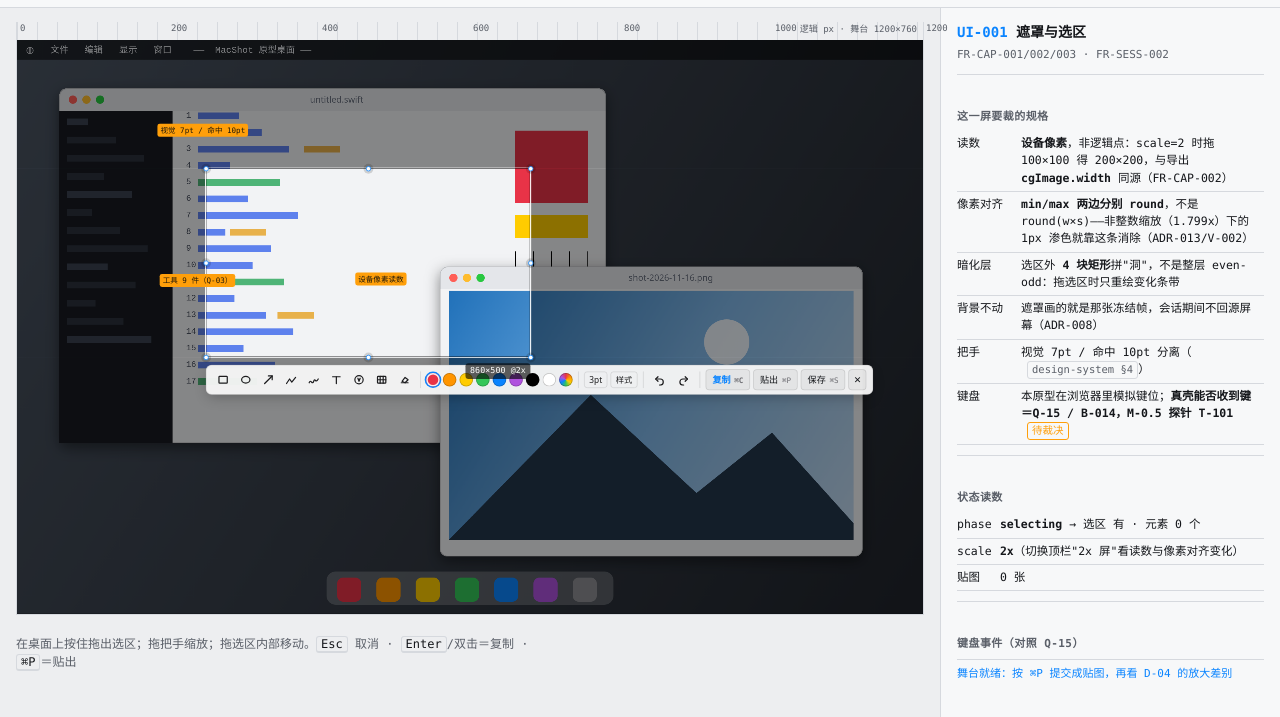
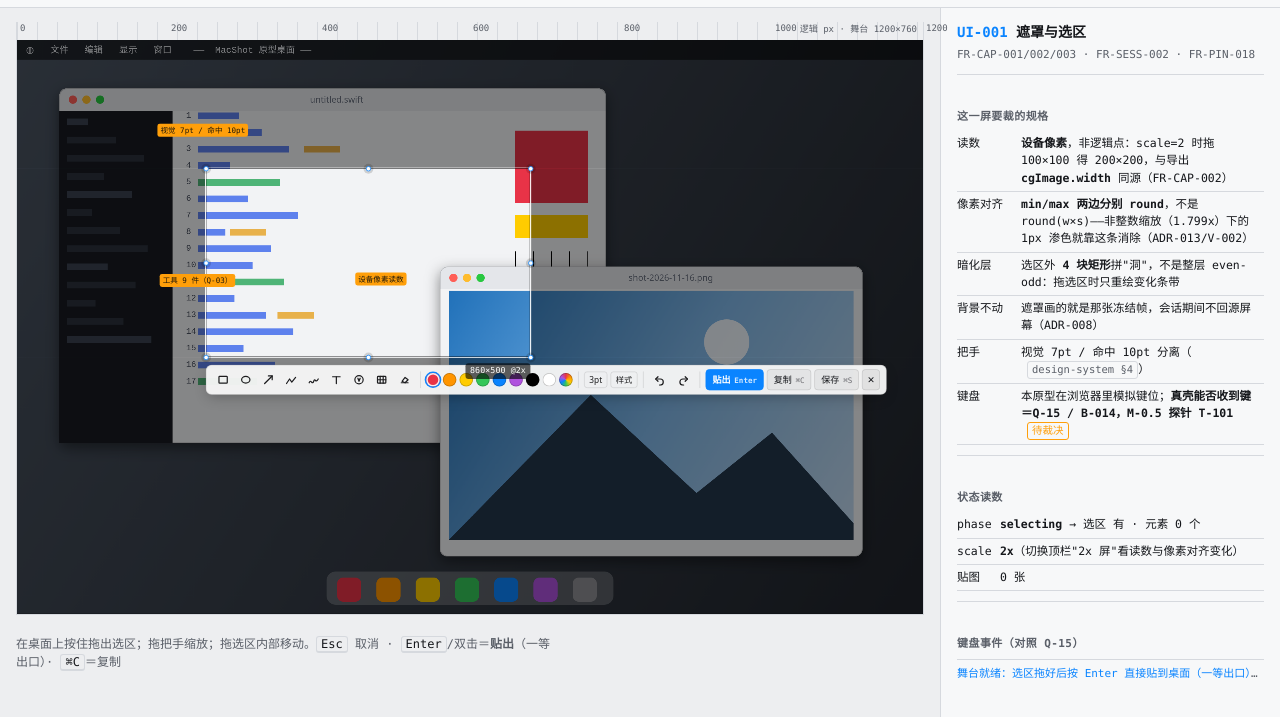
Before and after one commit to Orakky/MacShot, a plain HTML site: page prototypes/index.html in a window 1280 px wide. Shown: the part 75-792 px from the top of the page. Drawn offline with Linux system fonts and the light colour scheme.

Commit message:
docs+prototypes: 把"贴出"提为截图后的一等出口（FR-PIN-018）
用户需求：截屏后应能直接置顶到桌面查看。原设计里 ⌘P 已存在但只是次级按钮、
默认出口是复制，所以改的是优先级而不是加功能：
Q-05 推荐档改为"默认出口＝贴出"，Enter/双击＝贴出、⌘C 或 ⌥Enter＝复制、⌘P 保留；
默认档由 AppPreferences.commitBehavior 查表决定，不写进 CommitIntent 语义（改默认档不动状态机）。
新增 V-036 与 P0 计数 33→34。原型已按此实现并验证读数。

```diff
--- a/prototypes/index.html
+++ b/prototypes/index.html
@@ -104,7 +104,8 @@ main{flex:1;display:grid;grid-template-columns:minmax(0,1fr) 340px;gap:0;min-hei
 .act{height:var(--ctrl-h);border-radius:5px;border:1px solid var(--float-stroke);background:rgba(128,128,128,.1);
   font-family:var(--sans);font-size:12px;padding:0 8px;cursor:pointer;display:flex;align-items:center;gap:5px;white-space:nowrap}
 .act kbd{font-family:var(--mono);font-size:10px;color:var(--text-secondary)}
-.act.pri{color:var(--accent);font-weight:600}
+.act.pri{background:var(--accent);border-color:var(--accent);color:#fff;font-weight:600}
+.act.pri kbd{color:rgba(255,255,255,.82)}
 .act.x{padding:0 6px}
 .pop{position:absolute;font-family:var(--sans);background:var(--float-surface);border:1px solid var(--float-stroke);
   border-radius:var(--r2);box-shadow:var(--float-shadow);padding:6px 8px;display:flex;align-items:center;gap:8px;font-size:11px;color:var(--text-primary)}
@@ -244,8 +245,8 @@ li{margin:0 0 5px}
         <button class="tbtn" id="undo" title="撤销 ⌘Z"><svg viewBox="0 0 16 16"><path d="M6 4L3 7l3 3"/><path d="M3 7h6a4 4 0 1 1 0 8H8"/></svg></button>
         <button class="tbtn" id="redo" title="重做 ⇧⌘Z"><svg viewBox="0 0 16 16"><path d="M10 4l3 3-3 3"/><path d="M13 7H7a4 4 0 1 0 0 8h1"/></svg></button>
         <div class="sep"></div>
-        <button class="act pri" data-commit="copy">复制<kbd>⌘C</kbd></button>
-        <button class="act" data-commit="pin">贴出<kbd>⌘P</kbd></button>
+        <button class="act pri" data-commit="pin" title="FR-PIN-018：截图后的一等出口">贴出<kbd>Enter</kbd></button>
+        <button class="act" data-commit="copy">复制<kbd>⌘C</kbd></button>
         <button class="act" data-commit="save">保存<kbd>⌘S</kbd></button>
         <button class="act x" data-commit="cancel" title="取消 Esc">✕</button>
       </div>
@@ -306,9 +307,9 @@ li{margin:0 0 5px}
           <div class="grp">
             <h4>提交动作（Q-05）</h4>
             <div class="row"><label>选区确定后</label>
-              <div class="seg" data-set="commit"><button aria-pressed="true">复制并结束</button><button>贴出</button><button>保存到文件</button></div>
+              <div class="seg" data-set="commit"><button aria-pressed="true">贴出</button><button>复制并结束</button><button>保存到文件</button></div>
             </div>
-            <div class="note"><i>ⓘ</i><span>本原型把 <span style="font-family:var(--mono)">Enter</span>/双击选区 也视为提交＝复制，与推荐档一致。</span></div>
+            <div class="note"><i>ⓘ</i><span>默认档＝<b>贴出</b>（<span style="font-family:var(--mono)">Enter</span>/双击选区），复制走 <span style="font-family:var(--mono)">⌘C</span> 或 <span style="font-family:var(--mono)">⌥Enter</span>。这是按你 11-16 提的"截屏后能直接置顶查看"改的档，仍属 <span style="font-family:var(--mono)">Q-05</span> 待签字。</span></div>
           </div>
           <div class="grp">
             <h4>导出</h4>
@@ -452,7 +453,7 @@ function pixelRect(s){
 
 /* ================= 屏定义（右栏规格 = 裁决材料） ================= */
 const SCREENS = {
-  'UI-001':{name:'遮罩与选区',fr:'FR-CAP-001/002/003 · FR-SESS-002',hint:'在桌面上按住拖出选区；拖把手缩放；拖选区内部移动。<kbd>Esc</kbd> 取消 · <kbd>Enter</kbd>/双击＝复制 · <kbd>⌘P</kbd>＝贴出',
+  'UI-001':{name:'遮罩与选区',fr:'FR-CAP-001/002/003 · FR-SESS-002 · FR-PIN-018',hint:'在桌面上按住拖出选区；拖把手缩放；拖选区内部移动。<kbd>Esc</kbd> 取消 · <kbd>Enter</kbd>/双击＝<b>贴出</b>（一等出口）· <kbd>⌘C</kbd>＝复制',
     spec:[['读数','<b>设备像素</b>，非逻辑点：scale=2 时拖 100×100 得 200×200，与导出 <b>cgImage.width</b> 同源（FR-CAP-002）'],
           ['像素对齐','<b>min/max 两边分别 round</b>，不是 round(w×s)——非整数缩放（1.799x）下的 1px 渗色就靠这条消除（ADR-013/V-002）'],
           ['暗化层','选区外 <b>4 块矩形</b>拼"洞"，不是整层 even-odd：拖选区时只重绘变化条带'],
@@ -465,7 +466,7 @@ const SCREENS = {
           ['作用域','样式改动不影响已绘制元素（FR-ANN-003/V-016）—— 本原型按此实现'],
           ['位置','优先贴选区下沿外侧；越界翻上沿，再越界压进选区内 12pt'],
           ['移出后','降到 70% 不透明、不消失 <span class="tag q">Q-14</span>（Snipaste 会消失，我们刻意不同）',"q"],
-          ['提交','复制/贴出/保存三个动作都带键位提示，鼠标用户也能学键盘']],
+          ['提交','<b>贴出是一等出口</b>（实底主按钮 + <span class="tag">Enter</span>），复制/保存降为描边按钮：截图后最常见的动作是"钉住看"（FR-PIN-018，默认档仍待 <span class="tag q">Q-05</span> 签字）',"q"]],
     show:true},
   'UI-003':{name:'贴图（浏览态）',fr:'FR-PIN-001…006/017 · D-04',hint:'滚轮缩放（指针为锚）· <kbd>⌘</kbd>+滚轮或 <kbd>⌘1</kbd>…<kbd>⌘9</kbd> 透明度 · <kbd>E</kbd> 进再编辑 · <kbd>⌘C</kbd> 复制 · <kbd>⌘W</kbd>/双击 关闭',
     spec:[['无损分两层','<b>位图</b>：近邻放大 → 看得到像素方块（正确表现）；<b>矢量标注</b>：按显示倍率重绘 → 边缘恒锐利。这条是 D-04 最直观的收益（FR-PIN-003/V-033）'],
@@ -922,7 +923,7 @@ addEventListener('keydown',e=>{
     if((e.key==='w'||e.key==='W')&&e.metaKey){ state.pins.pop(); renderPins(); toastMsg('贴图关闭＝销毁（Q-13）'); e.preventDefault(); return; }
   }
   if(e.key==='Escape'){ if(state.sel){commit('cancel');} return; }
-  if(e.key==='Enter'&&state.sel){ commit('copy'); return; }
+  if(e.key==='Enter'&&state.sel){ commit(e.altKey?'copy':'pin'); return; }   // 默认出口＝贴出（FR-PIN-018），⌥Enter＝复制
   if((e.key==='c'||e.key==='C')&&e.metaKey&&!e.shiftKey){ commit('copy'); e.preventDefault(); return; }
   if((e.key==='p'||e.key==='P')&&e.metaKey){ commit('pin'); e.preventDefault(); return; }
   if((e.key==='s'||e.key==='S')&&e.metaKey){ commit(e.shiftKey?'save':'save'); e.preventDefault(); return; }
@@ -1014,7 +1015,7 @@ function boot(){
   state.sel=clamp({x:250,y:170,w:430,h:250}); lastSize={...state.sel};
   state.phase='selecting';
   paint();
-  logEvent('舞台就绪：按 <b>⌘P</b> 提交成贴图，再看 D-04 的放大差别');
+  logEvent('舞台就绪：选区拖好后按 <b>Enter</b> 直接贴到桌面（一等出口），再滚轮放大看 D-04 的差别');
   setTimeout(placeCallouts,60);
 }
 function placeCallouts(){
```
Also changed, not shown: 10 other files.
